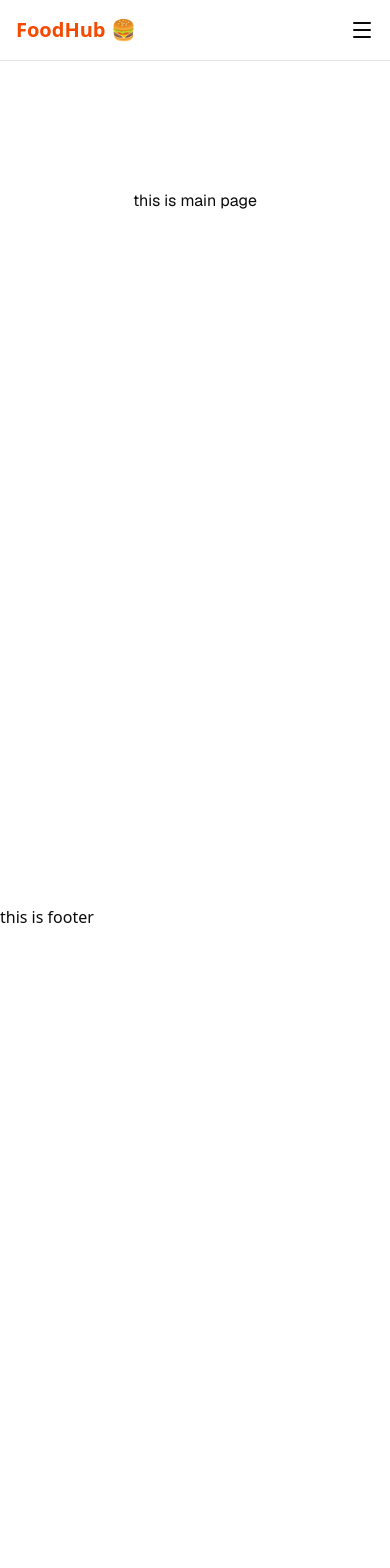
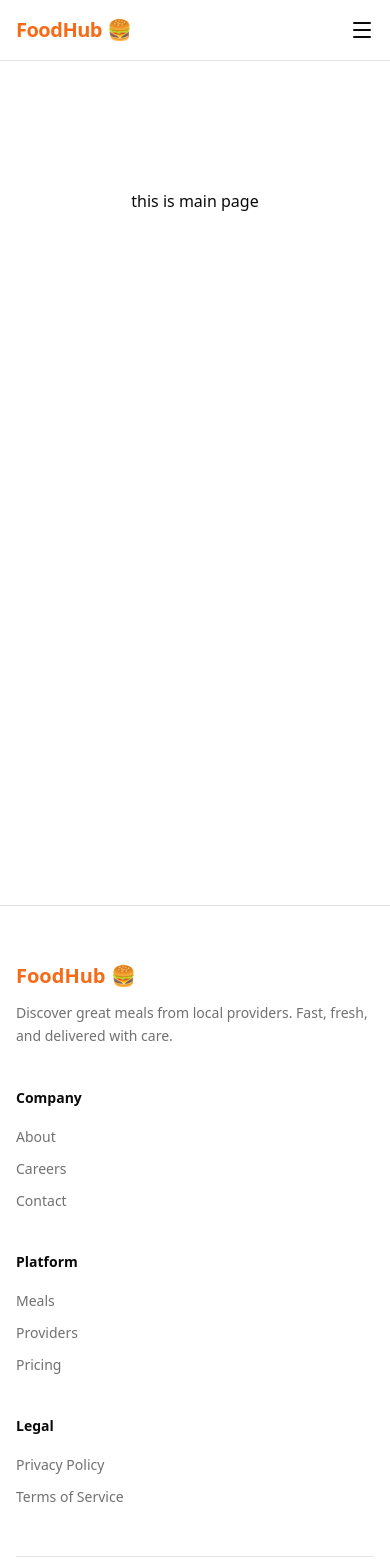
Before and after one commit to abubakar308/FoodHub-Client, a Next.js app: page / in a window 390 px wide. Shown: the top 1568 px of the page. Before the commit the page ends 929 px from the top, so only its background shows below. Built offline with nearby package versions, Linux system fonts and the light colour scheme.

Commit message:
footer design created

```diff
--- a/src/app/globals.css
+++ b/src/app/globals.css
@@ -6,120 +6,113 @@
 @theme inline {
   --color-background: var(--background);
   --color-foreground: var(--foreground);
-  --font-sans: var(--font-geist-sans);
-  --font-mono: var(--font-geist-mono);
-  --color-sidebar-ring: var(--sidebar-ring);
-  --color-sidebar-border: var(--sidebar-border);
-  --color-sidebar-accent-foreground: var(--sidebar-accent-foreground);
-  --color-sidebar-accent: var(--sidebar-accent);
-  --color-sidebar-primary-foreground: var(--sidebar-primary-foreground);
-  --color-sidebar-primary: var(--sidebar-primary);
-  --color-sidebar-foreground: var(--sidebar-foreground);
-  --color-sidebar: var(--sidebar);
-  --color-chart-5: var(--chart-5);
-  --color-chart-4: var(--chart-4);
-  --color-chart-3: var(--chart-3);
-  --color-chart-2: var(--chart-2);
-  --color-chart-1: var(--chart-1);
+
+  --color-primary: var(--primary);
+  --color-primary-foreground: var(--primary-foreground);
+
+  --color-secondary: var(--secondary);
+  --color-secondary-foreground: var(--secondary-foreground);
+
+  --color-muted: var(--muted);
+  --color-muted-foreground: var(--muted-foreground);
+
+  --color-accent: var(--accent);
+  --color-accent-foreground: var(--accent-foreground);
+
+  --color-border: var(--border);
+  --color-input: var(--input);
   --color-ring: var(--ring);
-  --color-input: var(--input);
-  --color-border: var(--border);
+
+  --color-card: var(--card);
+  --color-card-foreground: var(--card-foreground);
+
+  --color-popover: var(--popover);
+  --color-popover-foreground: var(--popover-foreground);
+
   --color-destructive: var(--destructive);
-  --color-accent-foreground: var(--accent-foreground);
-  --color-accent: var(--accent);
-  --color-muted-foreground: var(--muted-foreground);
-  --color-muted: var(--muted);
-  --color-secondary-foreground: var(--secondary-foreground);
-  --color-secondary: var(--secondary);
-  --color-primary-foreground: var(--primary-foreground);
-  --color-primary: var(--primary);
-  --color-popover-foreground: var(--popover-foreground);
-  --color-popover: var(--popover);
-  --color-card-foreground: var(--card-foreground);
-  --color-card: var(--card);
+
   --radius-sm: calc(var(--radius) - 4px);
   --radius-md: calc(var(--radius) - 2px);
   --radius-lg: var(--radius);
   --radius-xl: calc(var(--radius) + 4px);
   --radius-2xl: calc(var(--radius) + 8px);
-  --radius-3xl: calc(var(--radius) + 12px);
-  --radius-4xl: calc(var(--radius) + 16px);
 }
 
 :root {
-  --radius: 0.625rem;
+  --radius: 0.75rem;
+
+  /* Base */
   --background: oklch(1 0 0);
-  --foreground: oklch(0.145 0 0);
+  --foreground: oklch(0.15 0 0);
+
+  /* Cards */
   --card: oklch(1 0 0);
-  --card-foreground: oklch(0.145 0 0);
+  --card-foreground: oklch(0.15 0 0);
+
+  /* Popover */
   --popover: oklch(1 0 0);
-  --popover-foreground: oklch(0.145 0 0);
-  --primary: oklch(0.205 0 0);
-  --primary-foreground: oklch(0.985 0 0);
+  --popover-foreground: oklch(0.15 0 0);
+
+  /* 🔥 FoodHub Brand Orange */
+  --primary: oklch(0.69 0.19 45);
+  --primary-foreground: oklch(0.99 0 0);
+
+  /* Soft sections */
   --secondary: oklch(0.97 0 0);
-  --secondary-foreground: oklch(0.205 0 0);
-  --muted: oklch(0.97 0 0);
-  --muted-foreground: oklch(0.556 0 0);
-  --accent: oklch(0.97 0 0);
-  --accent-foreground: oklch(0.205 0 0);
-  --destructive: oklch(0.577 0.245 27.325);
-  --border: oklch(0.922 0 0);
-  --input: oklch(0.922 0 0);
-  --ring: oklch(0.708 0 0);
-  --chart-1: oklch(0.646 0.222 41.116);
-  --chart-2: oklch(0.6 0.118 184.704);
-  --chart-3: oklch(0.398 0.07 227.392);
-  --chart-4: oklch(0.828 0.189 84.429);
-  --chart-5: oklch(0.769 0.188 70.08);
-  --sidebar: oklch(0.985 0 0);
-  --sidebar-foreground: oklch(0.145 0 0);
-  --sidebar-primary: oklch(0.205 0 0);
-  --sidebar-primary-foreground: oklch(0.985 0 0);
-  --sidebar-accent: oklch(0.97 0 0);
-  --sidebar-accent-foreground: oklch(0.205 0 0);
-  --sidebar-border: oklch(0.922 0 0);
-  --sidebar-ring: oklch(0.708 0 0);
+  --secondary-foreground: oklch(0.15 0 0);
+
+  --muted: oklch(0.96 0 0);
+  --muted-foreground: oklch(0.55 0 0);
+
+  /* Light highlight */
+  --accent: oklch(0.94 0.03 45);
+  --accent-foreground: oklch(0.15 0 0);
+
+  /* Alerts */
+  --destructive: oklch(0.6 0.23 25);
+
+  /* UI lines */
+  --border: oklch(0.92 0 0);
+  --input: oklch(0.92 0 0);
+  --ring: oklch(0.69 0.19 45);
 }
 
+/* 🌙 Dark Mode (still warm & premium) */
 .dark {
-  --background: oklch(0.145 0 0);
-  --foreground: oklch(0.985 0 0);
-  --card: oklch(0.205 0 0);
-  --card-foreground: oklch(0.985 0 0);
-  --popover: oklch(0.205 0 0);
-  --popover-foreground: oklch(0.985 0 0);
-  --primary: oklch(0.922 0 0);
-  --primary-foreground: oklch(0.205 0 0);
-  --secondary: oklch(0.269 0 0);
-  --secondary-foreground: oklch(0.985 0 0);
-  --muted: oklch(0.269 0 0);
-  --muted-foreground: oklch(0.708 0 0);
-  --accent: oklch(0.269 0 0);
-  --accent-foreground: oklch(0.985 0 0);
-  --destructive: oklch(0.704 0.191 22.216);
-  --border: oklch(1 0 0 / 10%);
+  --background: oklch(0.14 0 0);
+  --foreground: oklch(0.98 0 0);
+
+  --card: oklch(0.2 0 0);
+  --card-foreground: oklch(0.98 0 0);
+
+  --popover: oklch(0.2 0 0);
+  --popover-foreground: oklch(0.98 0 0);
+
+  --primary: oklch(0.75 0.2 45);
+  --primary-foreground: oklch(0.15 0 0);
+
+  --secondary: oklch(0.25 0 0);
+  --secondary-foreground: oklch(0.98 0 0);
+
+  --muted: oklch(0.25 0 0);
+  --muted-foreground: oklch(0.7 0 0);
+
+  --accent: oklch(0.3 0.04 45);
+  --accent-foreground: oklch(0.98 0 0);
+
+  --destructive: oklch(0.65 0.22 25);
+
+  --border: oklch(1 0 0 / 12%);
   --input: oklch(1 0 0 / 15%);
-  --ring: oklch(0.556 0 0);
-  --chart-1: oklch(0.488 0.243 264.376);
-  --chart-2: oklch(0.696 0.17 162.48);
-  --chart-3: oklch(0.769 0.188 70.08);
-  --chart-4: oklch(0.627 0.265 303.9);
-  --chart-5: oklch(0.645 0.246 16.439);
-  --sidebar: oklch(0.205 0 0);
-  --sidebar-foreground: oklch(0.985 0 0);
-  --sidebar-primary: oklch(0.488 0.243 264.376);
-  --sidebar-primary-foreground: oklch(0.985 0 0);
-  --sidebar-accent: oklch(0.269 0 0);
-  --sidebar-accent-foreground: oklch(0.985 0 0);
-  --sidebar-border: oklch(1 0 0 / 10%);
-  --sidebar-ring: oklch(0.556 0 0);
+  --ring: oklch(0.75 0.2 45);
 }
 
 @layer base {
   * {
     @apply border-border outline-ring/50;
   }
+
   body {
-    @apply bg-background text-foreground;
+    @apply bg-background text-foreground antialiased;
   }
 }
--- a/src/components/shared/Footer.tsx
+++ b/src/components/shared/Footer.tsx
@@ -1,10 +1,80 @@
+import Link from "next/link";
 
-const Footer = () => {
-    return (
-        <div>
-            this is footer
-        </div>
-    );
+const footerLinks = {
+  company: [
+    { name: "About", href: "/about" },
+    { name: "Careers", href: "/careers" },
+    { name: "Contact", href: "/contact" },
+  ],
+  platform: [
+    { name: "Meals", href: "/meals" },
+    { name: "Providers", href: "/providers" },
+    { name: "Pricing", href: "/pricing" },
+  ],
+  legal: [
+    { name: "Privacy Policy", href: "/privacy" },
+    { name: "Terms of Service", href: "/terms" },
+  ],
 };
 
-export default Footer;
+export default function Footer() {
+  return (
+    <footer className="border-t border-border bg-background">
+      <div className="container mx-auto px-4 py-14">
+
+        <div className="grid gap-10 md:grid-cols-4">
+
+          {/* Brand */}
+          <div className="space-y-3">
+            <h3 className="text-xl font-bold text-primary">FoodHub 🍔</h3>
+            <p className="text-sm text-muted-foreground leading-relaxed">
+              Discover great meals from local providers. Fast, fresh, and
+              delivered with care.
+            </p>
+          </div>
+
+          {/* Company */}
+          <FooterColumn title="Company" links={footerLinks.company} />
+
+          {/* Platform */}
+          <FooterColumn title="Platform" links={footerLinks.platform} />
+
+          {/* Legal */}
+          <FooterColumn title="Legal" links={footerLinks.legal} />
+
+        </div>
+
+        {/* Bottom bar */}
+        <div className="mt-12 border-t border-border pt-6 text-center text-sm text-muted-foreground">
+          © {new Date().getFullYear()} FoodHub. All rights reserved.
+        </div>
+      </div>
+    </footer>
+  );
+}
+
+function FooterColumn({
+  title,
+  links,
+}: {
+  title: string;
+  links: { name: string; href: string }[];
+}) {
+  return (
+    <div>
+      <h4 className="mb-4 text-sm font-semibold text-foreground">{title}</h4>
+      <ul className="space-y-2">
+        {links.map((link) => (
+          <li key={link.name}>
+            <Link
+              href={link.href}
+              className="text-sm text-muted-foreground hover:text-primary transition"
+            >
+              {link.name}
+            </Link>
+          </li>
+        ))}
+      </ul>
+    </div>
+  );
+}
--- a/src/components/shared/Navbar.tsx
+++ b/src/components/shared/Navbar.tsx
@@ -17,11 +17,14 @@ const navItems = [
 
 export default function Navbar() {
   return (
-    <header className="sticky top-0 z-50 bg-white border-b">
+    <header className="sticky top-0 z-50 bg-background/80 backdrop-blur-md border-b border-border">
       <div className="container mx-auto flex items-center justify-between py-4 px-4">
 
         {/* Logo */}
-        <Link href="/" className="text-xl font-bold text-orange-600">
+        <Link
+          href="/"
+          className="text-xl font-bold tracking-tight text-primary"
+        >
           FoodHub 🍔
         </Link>
 
@@ -31,7 +34,7 @@ export default function Navbar() {
             <Link
               key={item.name}
               href={item.href}
-              className="text-sm font-medium hover:text-orange-600 transition"
+              className="text-sm font-medium text-foreground hover:text-primary transition-colors"
             >
               {item.name}
             </Link>
@@ -40,10 +43,11 @@ export default function Navbar() {
 
         {/* Auth buttons */}
         <div className="hidden md:flex gap-3">
-          <Button variant="outline" asChild>
+          <Button variant="ghost" asChild>
             <Link href="/login">Login</Link>
           </Button>
-          <Button asChild className="bg-orange-600 hover:bg-orange-700">
+
+          <Button asChild>
             <Link href="/register">Sign up</Link>
           </Button>
         </div>
@@ -51,26 +55,31 @@ export default function Navbar() {
         {/* Mobile menu */}
         <Sheet>
           <SheetTrigger className="md:hidden">
-            <Menu className="h-6 w-6" />
+            <Menu className="h-6 w-6 text-foreground" />
           </SheetTrigger>
-          <SheetContent side="right" className="p-6">
+
+          <SheetContent
+            side="right"
+            className="bg-background border-border p-6"
+          >
             <div className="flex flex-col gap-6">
 
               {navItems.map((item) => (
                 <Link
                   key={item.name}
                   href={item.href}
-                  className="text-lg font-medium"
+                  className="text-lg font-medium text-foreground hover:text-primary transition"
                 >
                   {item.name}
                 </Link>
               ))}
 
-              <div className="flex flex-col gap-3 pt-6">
+              <div className="flex flex-col gap-3 pt-6 border-t border-border">
                 <Button variant="outline" asChild>
                   <Link href="/login">Login</Link>
                 </Button>
-                <Button asChild className="bg-orange-600 hover:bg-orange-700">
+
+                <Button asChild>
                   <Link href="/register">Sign up</Link>
                 </Button>
               </div>
```
